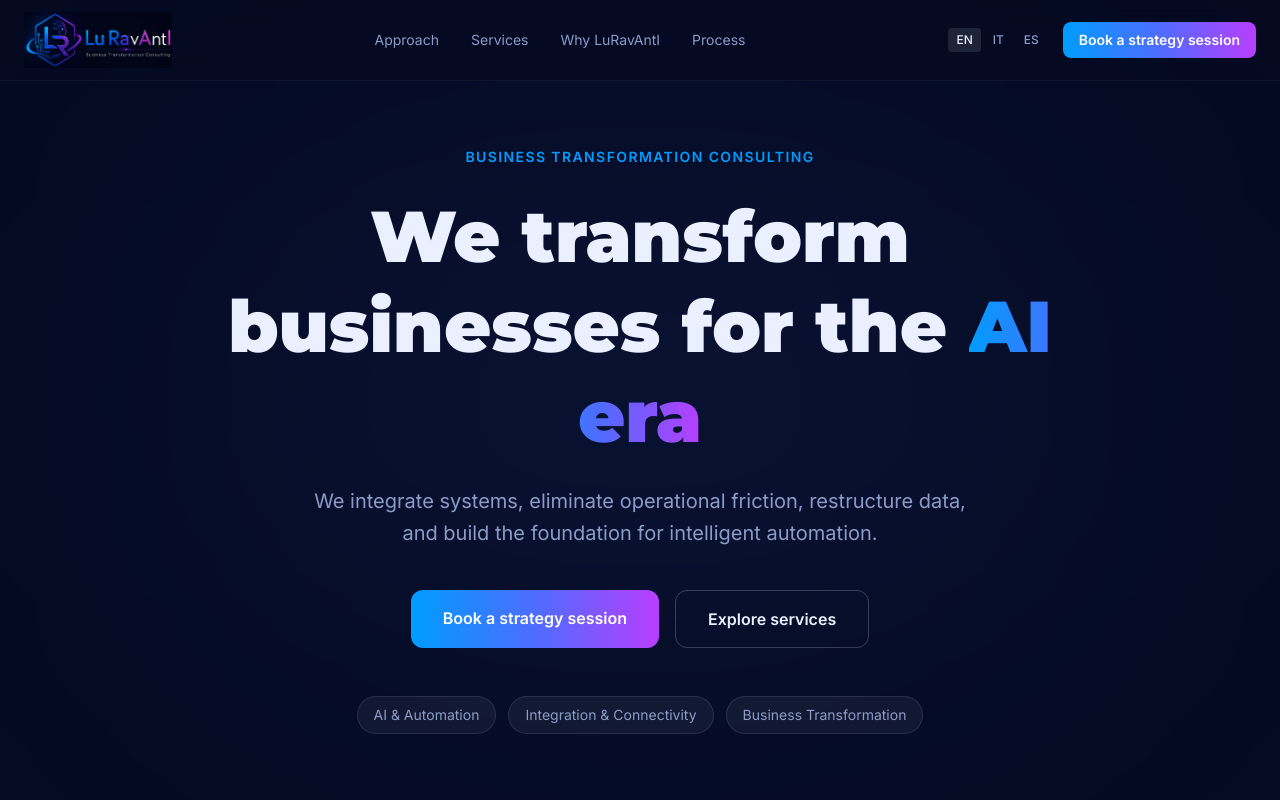
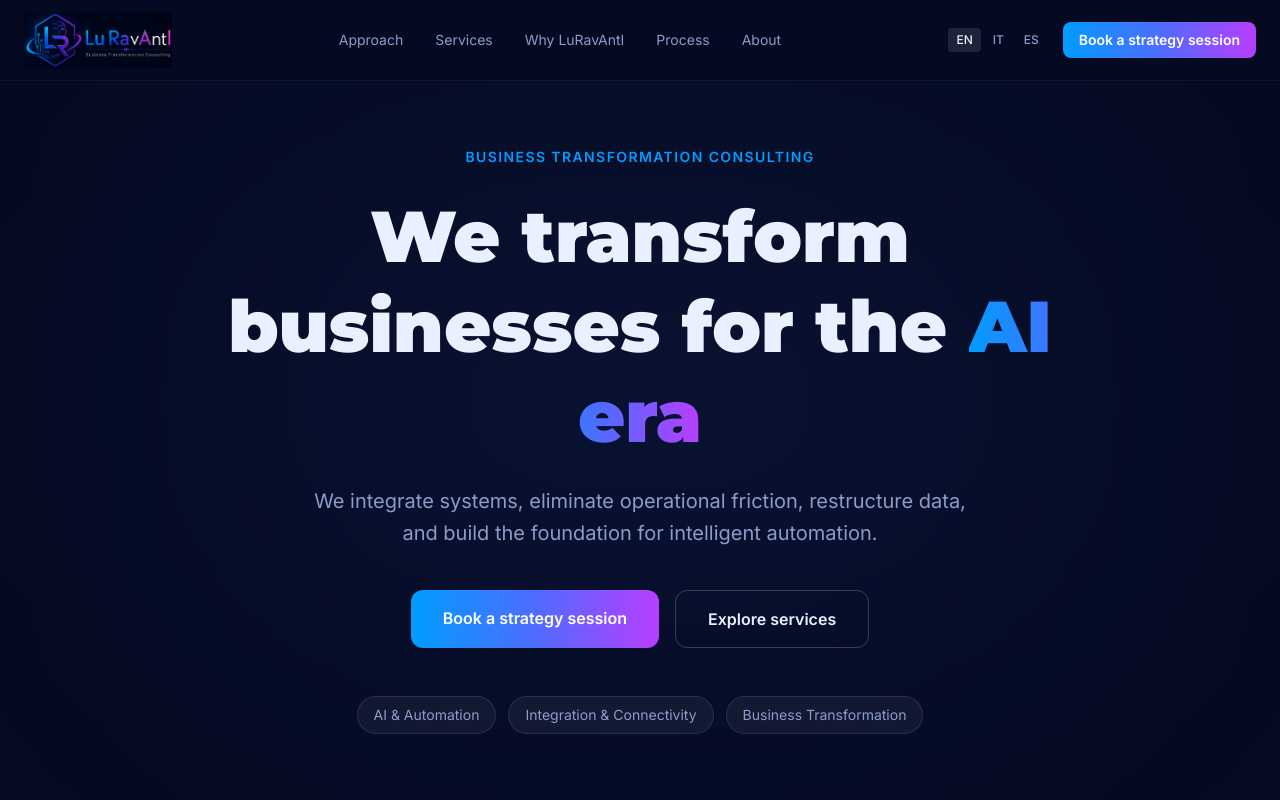
Before and after one commit to lucadavdev/luravanti, a Next.js app in the folder frontend/: page /en in a window 1280 px wide. Shown: the top 800 px of the page. Built offline with nearby package versions, Linux system fonts and the light colour scheme.

Commit message:
feat: add About nav link

```diff
--- a/frontend/src/components/layout/Nav.tsx
+++ b/frontend/src/components/layout/Nav.tsx
@@ -21,6 +21,7 @@ export function Nav() {
     { href: '#services', label: t('services') },
     { href: '#why', label: t('why') },
     { href: '#process', label: t('process') },
+    { href: '#about', label: t('about') },
   ];
 
   function switchLocale(code: 'en' | 'it' | 'es') {
```
